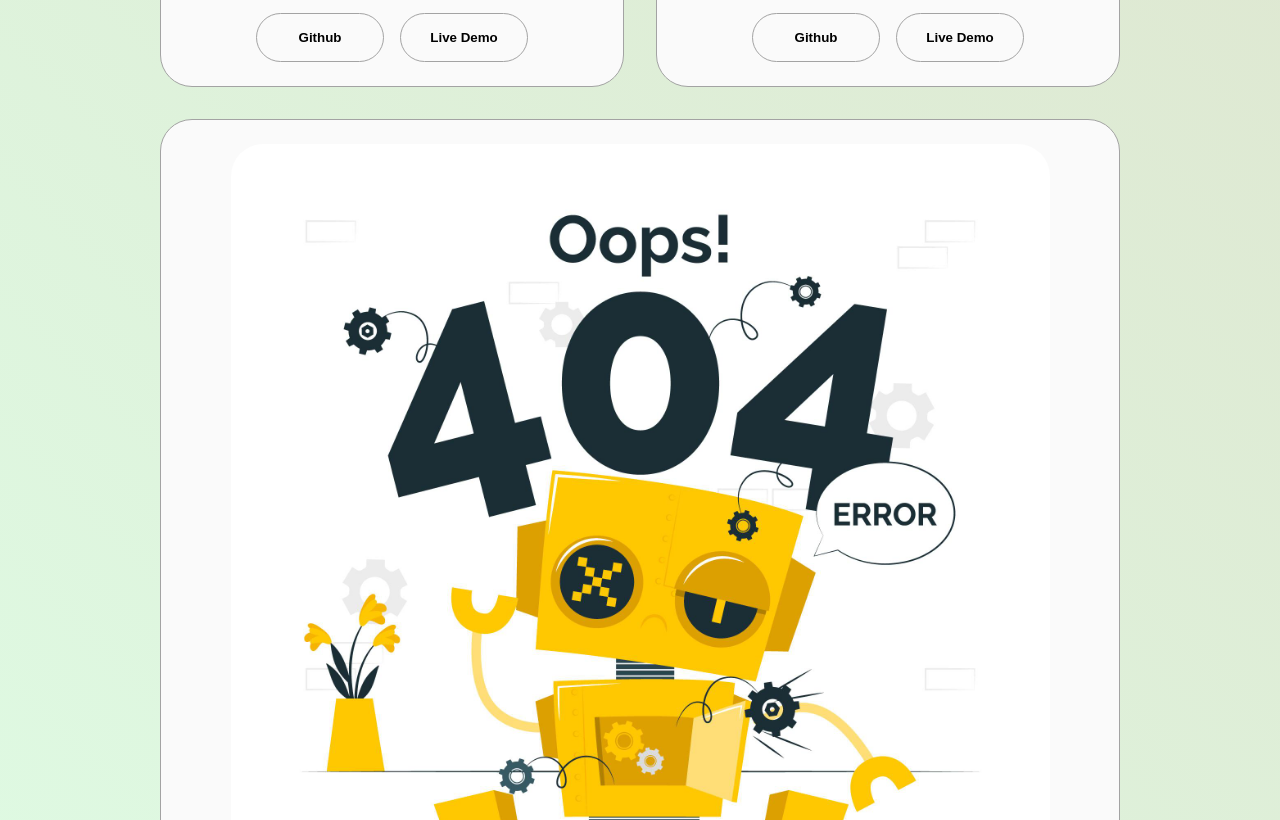
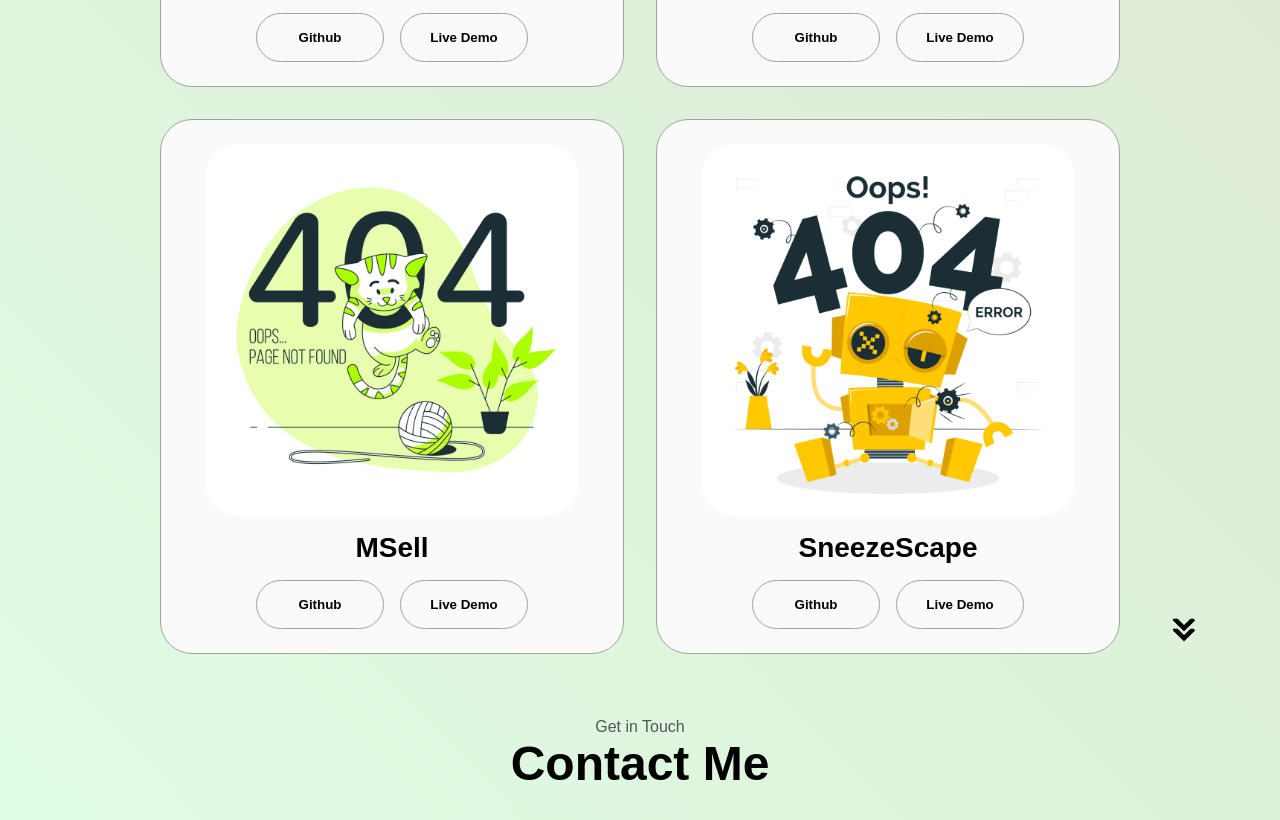
Before and after one commit to Alan-m-varghese/Portfolio, a plain HTML site: page index.html in a window 1280 px wide. Shown: the part 3018-3838 px from the top of the page. Drawn offline with Linux system fonts and the light colour scheme.

Commit message:
Update index.html

```diff
--- a/index.html
+++ b/index.html
@@ -250,6 +250,30 @@
           <div class="details-container color-container">
             <div class="article-container">
               <img
+                src="./assets/project-2.png"
+                alt="Project 2"
+                class="project-img"
+              />
+            </div>
+            <h2 class="experience-sub-title project-title">MSell</h2>
+            <div class="btn-container">
+              <button
+                class="btn btn-color-2 project-btn"
+                onclick="location.href='https://github.com/'"
+              >
+                Github
+              </button>
+              <button
+                class="btn btn-color-2 project-btn"
+                onclick="location.href='https://github.com/'"
+              >
+                Live Demo
+              </button>
+            </div>
+          </div>
+          <div class="details-container color-container">
+            <div class="article-container">
+              <img
                 src="./assets/project-3.png"
                 alt="Project 3"
                 class="project-img"
```
